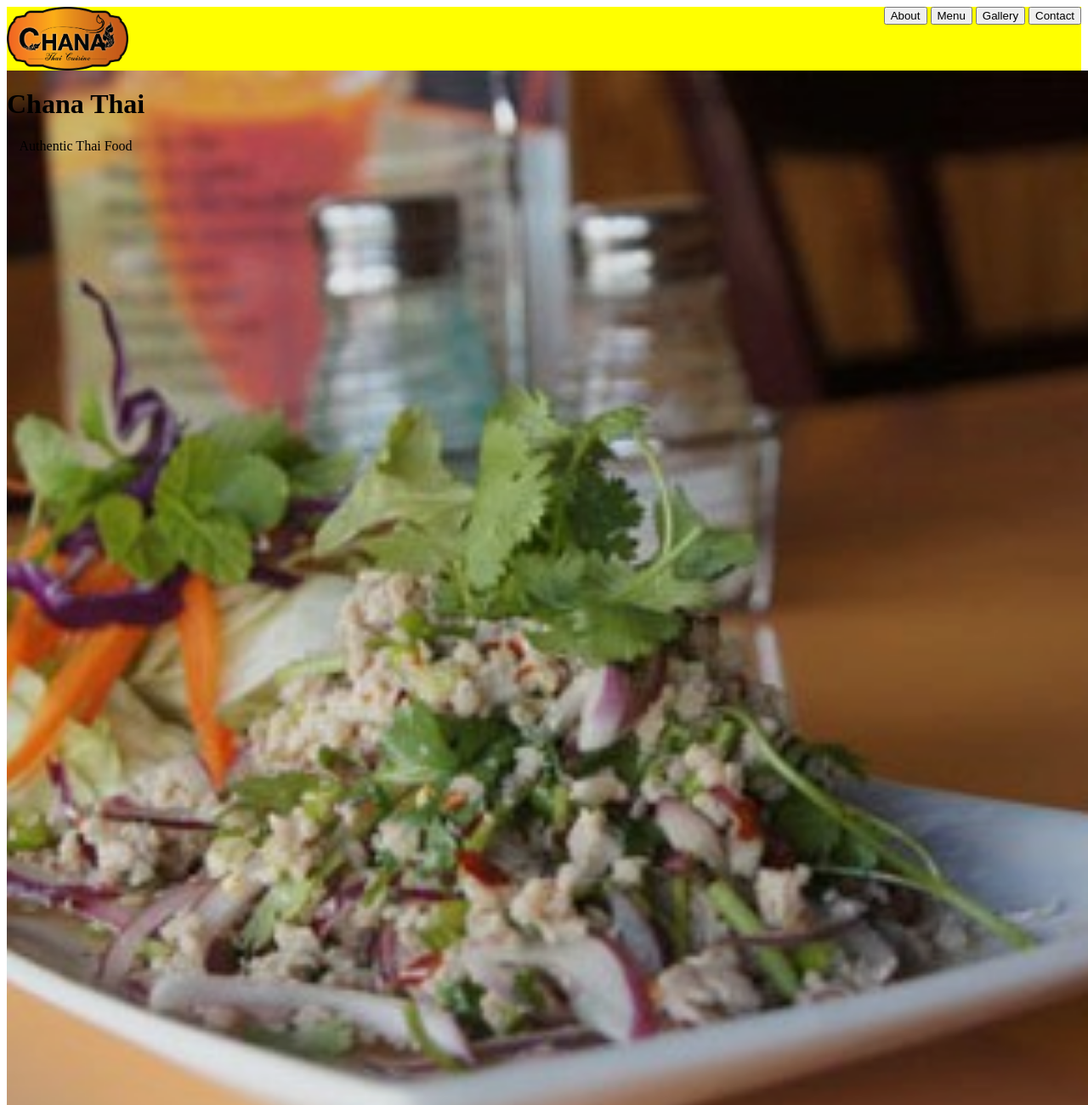
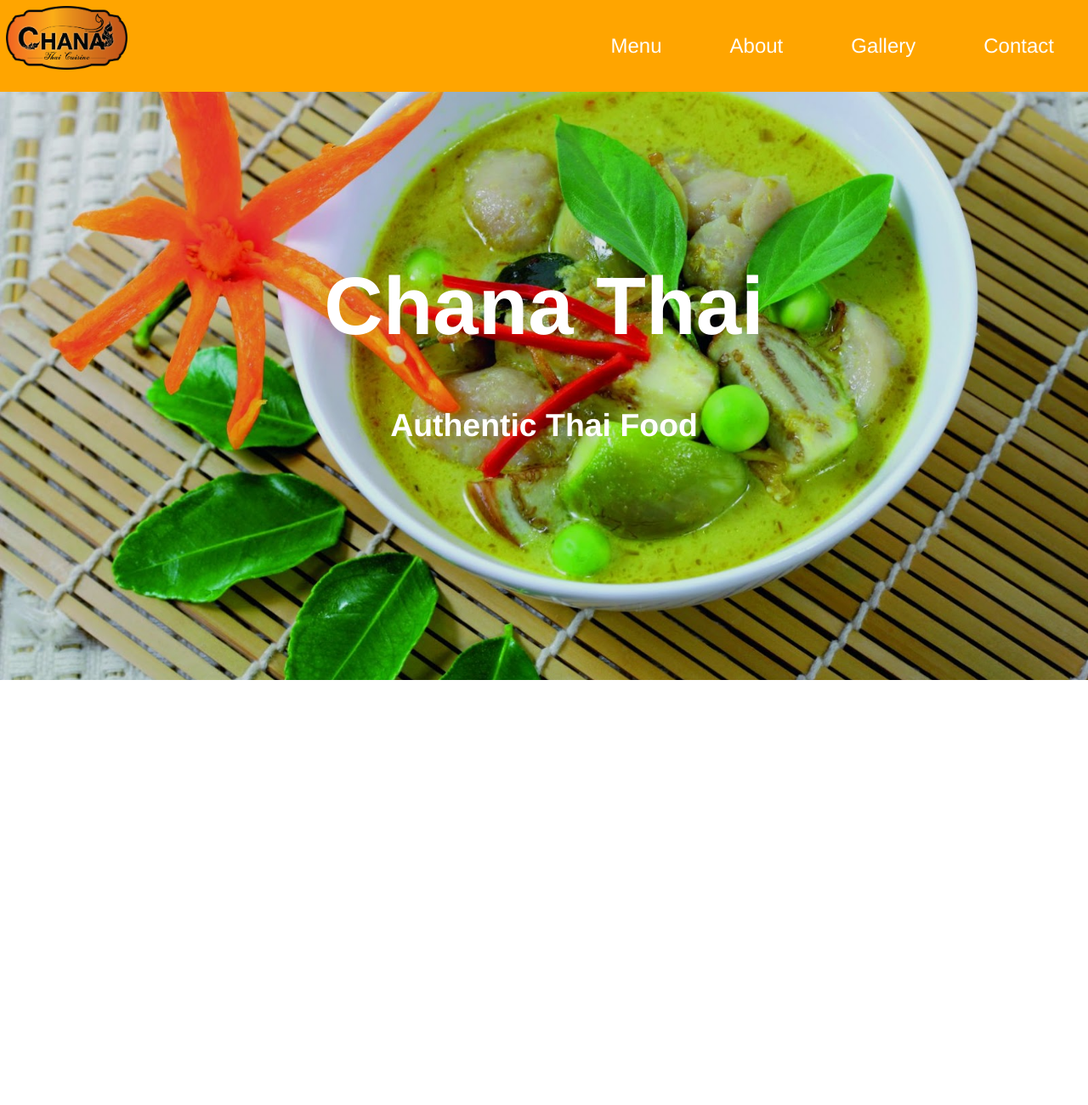
Before and after one commit to Sprite-MD/chana-thai, a plain HTML site: page index.html in a window 1280 px wide. Shown: the top 1300 px of the page at 85% size. After the commit the page ends 1225 px from the top, so only its background shows below. Drawn offline with Linux system fonts and the light colour scheme.

Commit message:
fixed spacing, navbar, and alignment

```diff
--- a/index.html
+++ b/index.html
@@ -12,19 +12,31 @@
                 <img src='images/logo.png' alt='Chana Thai'>
             </a>
 
-            <div id='nav_btns'>
-                <button id='about_btn'> About </button>
-                <button id='menu_btn'> Menu </button>
-                <button id='gallery_btn'> Gallery </button>
-                <button id='contact_btn'> Contact </button>
-            </div>
+            <ul class='nav_btns'>
+                <li class='nav_list'>
+                    <a href = ''> Menu </a>
+                </li>
+                <li class='nav_list'>
+                    <a href='#about'> About </a>
+                 </li>
+                <li class='nav_list'>
+                    <a href='#gallery'> Gallery </a>
+                </li>
+                <li class='nav_list'>
+                    <a href='#contact'> Contact </a>
+                </li>
+            </ul>
         </nav>
 
 
         <div class='hero'>
             <div class='hero_content'>
-                <h1> Chana Thai </h1>
-                <p> Authentic Thai Food </p>
+                <div class='hero_title'>
+                    <h1> Chana Thai </h1>
+                </div>
+                <div class='hero_sub'>
+                    <h3> Authentic Thai Food </h3>
+                </div>
             </div>
 
         </div>
@@ -38,12 +50,21 @@
         </div>
 
         <div id='contact'>
-            <div id='address'>
+            <div class='columns'>
+                <div class='column'>
+                    <h1> Visit Us </h1>
+                    <p>1117 W. Manchester Blvd</p>
+                    <p> Inglewood, CA 90301 </p>
+                </div>
 
-            </div>
-
-            <div id='hours'>
-
+                <div class='column'>
+                    <h1> Business Hours </h1>
+                    <h2> Tuesday - Sunday </h2>
+                    <p> 11:00 AM - 4:00 PM </p>
+                    <p> 5:00PM - 9:00 PM </p>
+                    <h2> Monday </h2>
+                    <p> Closed </p>
+                </div>
             </div>
         </div>
     </body>
--- a/styles.css
+++ b/styles.css
@@ -1,26 +1,49 @@
+body{
+    margin: 0;
+    padding: 0;
+    color: white;
+    font-size: 24px;
+    font-family: 'Franklin Gothic Medium', 'Arial Narrow', Arial, sans-serif;
+}
+a{
+    color: white;
+    text-decoration: none;
+}
+
 #navbar{
     display: flex;
-    height: 75px;
-    position: sticky;
+    position: fixed;
     top: 0px;
     left: 0px;
     width: 100%;
     z-index: 8;
-    background-color: yellow;
+    background-color: orange;
 }
 #navbar img{
     height: 75px;
+    padding: 7px;
 }
-#nav_btns{
+.nav_btns{
+    display: flex;
+    margin: 0;
+    padding: 0;
+    justify-content: space-around;
+    align-items: center;
     margin-left: auto;
-    justify-content:center;
-    align-items: center;
+
+}
+.nav_list{
+    margin: 40px;
+    list-style-type: none;
 }
 
 .hero{
+    display: flex;
     position: relative;
     width: 100vw;
-    height: 100vw;
+    height: 100vh;
+    justify-content: center;
+    align-items: center;
 }
 .hero::before{
     content: "";
@@ -29,7 +52,7 @@
     left: 0%;
     width: 100%;
     height: 100%;
-    background-image: url(images/food.jpeg);
+    background-image: url(images/hero_bg.JPG);
     background-repeat: no-repeat;
     background-size: cover;
     background-position: center center;
@@ -37,5 +60,31 @@
 }
 .hero_content{
     text-align: center;
-    position: absolute;
+    position: relative;
+    color: white;
+    margin: 0.625rem;
 }
+.hero_title{
+    font-size: 3rem;
+    font-weight: 600;
+    margin-bottom: 0;
+}
+.hero_sub{
+    font-size: 2rem;
+    font-weight: 200;
+    margin-top: 1rem;
+}
+
+
+#contact{
+    display:block;
+}
+.columns{
+    display: flex;
+    justify-content: center;
+    align-items: center;
+}
+.column{
+    flex:1;
+    text-align: center;
+}
```
Also changed, not shown: images/hero_bg.JPG (added).
